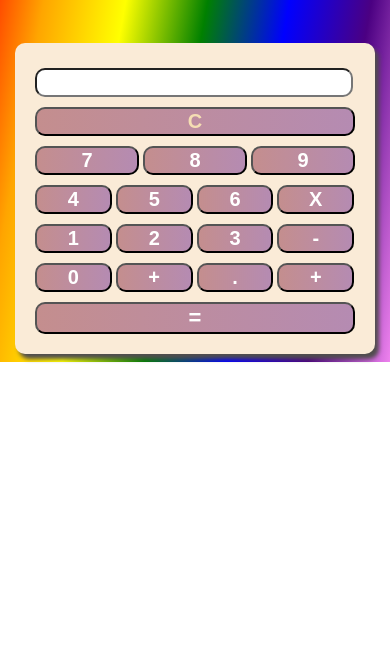
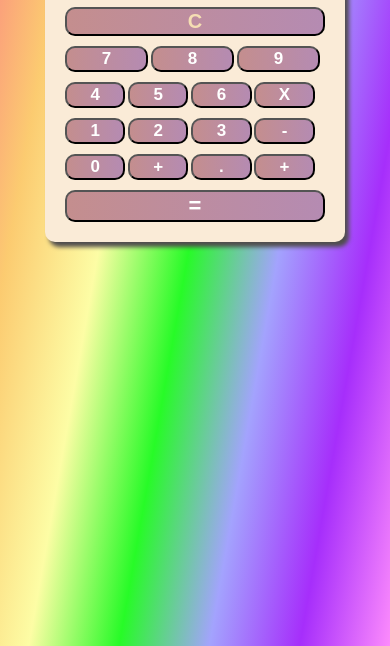
Before and after one commit to khadija12321/calculator, a plain HTML site: page index.html in a window 390 px wide. Shown: the part 216-862 px from the top of the page. Drawn offline with Linux system fonts and the light colour scheme.

Commit message:
Update style.css

```diff
--- a/style.css
+++ b/style.css
@@ -1,14 +1,15 @@
 body {
-    background-image: linear-gradient(100deg, red, orange, yellow, green, blue, indigo, violet);
+    background-image: linear-gradient(100deg, rgba(248, 43, 43, 0.587), rgba(250, 179, 46, 0.682), rgba(250, 250, 51, 0.443), rgb(39, 251, 39), rgba(51, 51, 251, 0.451), rgb(166, 46, 251), rgba(250, 54, 250, 0.577));
     background-repeat: no-repeat;
     background-size: auto;
+    height: 100vh;
 }
 
 .container {
     display: flex;
     flex-wrap: wrap;
     flex-direction: column;
-    margin-top: 50px;
+    margin-top: 10px;
 }
 
 h1 {
@@ -100,3 +101,25 @@ h1 {
     transform: scale(0.9);
     transition: 0.5s ease-out;
 }
+
+@media (max-width:650px){
+    h1{
+        font-size: 48px;
+    }
+    .main {
+        width: 260px;
+    }
+    .getNumber {
+        width: 32%;
+        font-size: 17px;
+    }
+    .getNumbers{
+        width: 23.2%;
+        font-size: 17px;
+    }
+}
+@media (max-width:400px){
+    html{
+        font-size: 70%;
+    }
+}
```
